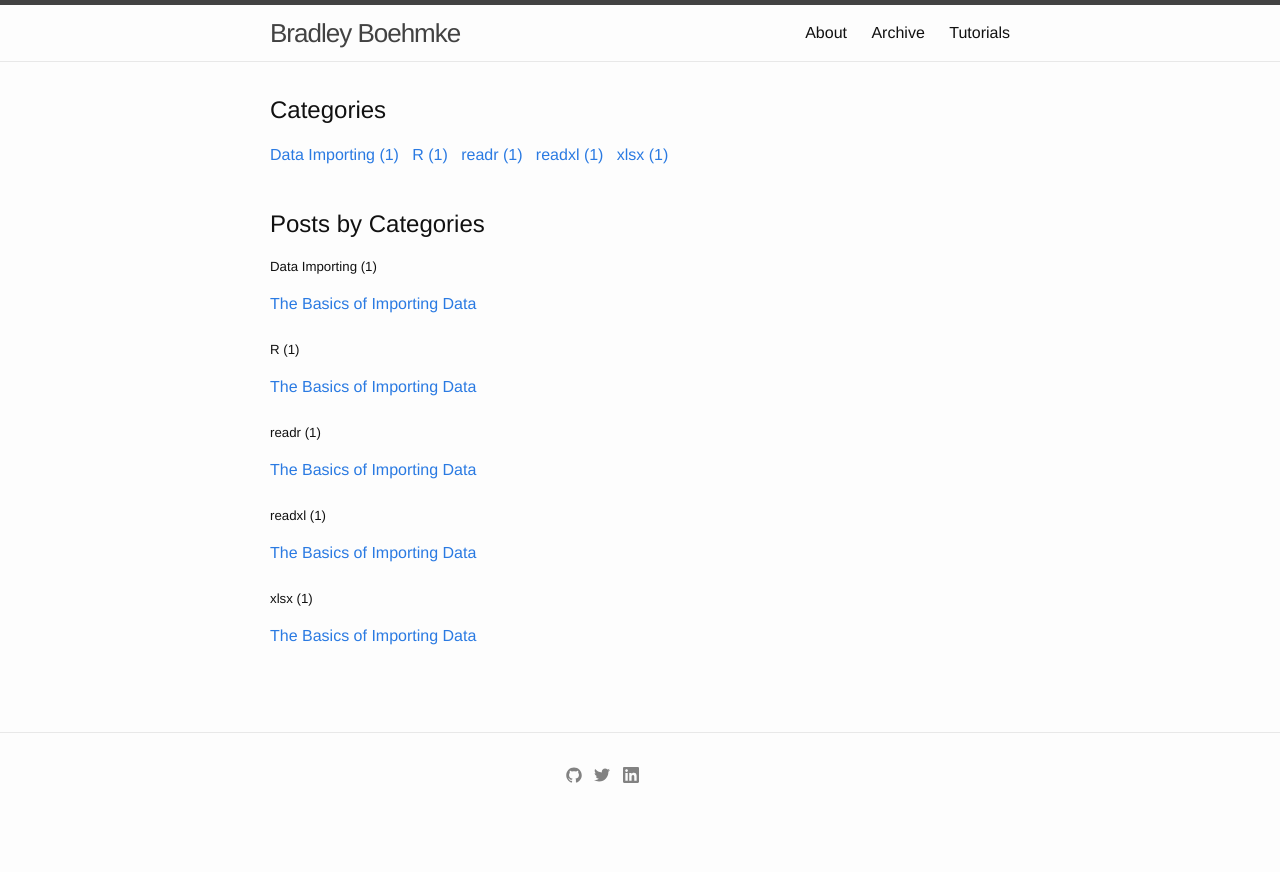
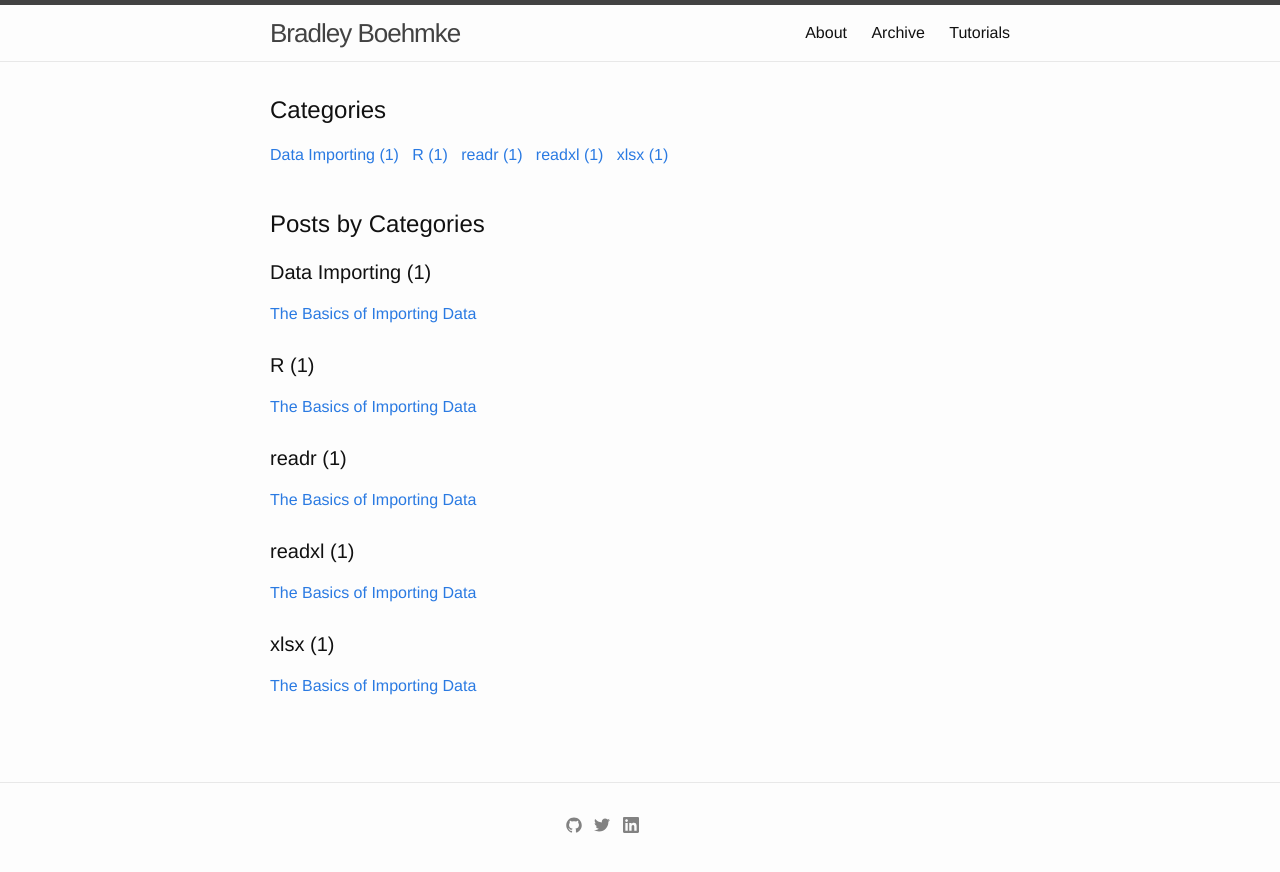
Before and after one commit to bradleyboehmke/bradleyboehmke, a Jekyll site: the page built from archivebycategory.md, in a window 1280 px wide. Shown: the top 872 px of the page. Built offline with Jekyll 4.4.1, drawn with Linux system fonts in a browser that asks for light colours.

Commit message:
Update archivebycategory.md

```diff
--- a/archivebycategory.md
+++ b/archivebycategory.md
@@ -25,7 +25,7 @@
 
 <div id="index">
     {% for category in categories %}
-    <a name="{{ category[0] }}"></a><h5>{{ category[0] | replace:'-', ' ' }} ({{ category | last | size }}) </h5>
+    <a name="{{ category[0] }}"></a><h4>{{ category[0] | replace:'-', ' ' }} ({{ category | last | size }}) </h4>
     {% assign sorted_posts = site.posts | sort: 'title' %}
     {% for post in sorted_posts %}
     {%if post.categories contains category[0]%}
```
